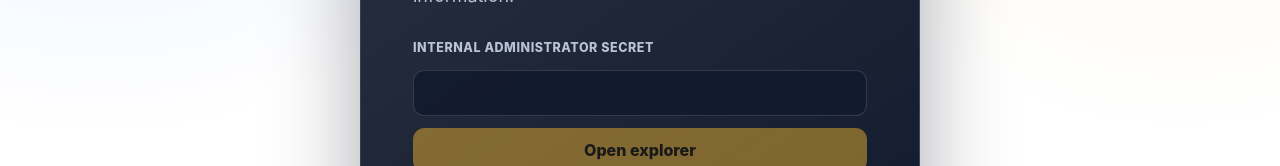
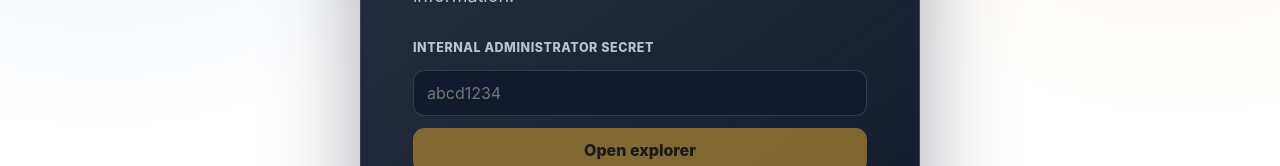
Before and after one commit to recursivezero/tz-fabric, a React (Vite) app in the folder frontend/: page /admin/lancedb in a window 1280 px wide. Shown: the part 410-576 px from the top of the page. Built offline with nearby package versions, Linux system fonts and the light colour scheme; no server answers.

Commit message:
Add default admin password placeholder

```diff
--- a/frontend/src/components/admin/lancedb/LanceAdminGate.tsx
+++ b/frontend/src/components/admin/lancedb/LanceAdminGate.tsx
@@ -38,6 +38,7 @@ export default function LanceAdminGate({
           type="password"
           value={value}
           onChange={(event) => setValue(event.target.value)}
+          placeholder="abcd1234"
           autoComplete="off"
           spellCheck={false}
           autoCapitalize="none"
```
